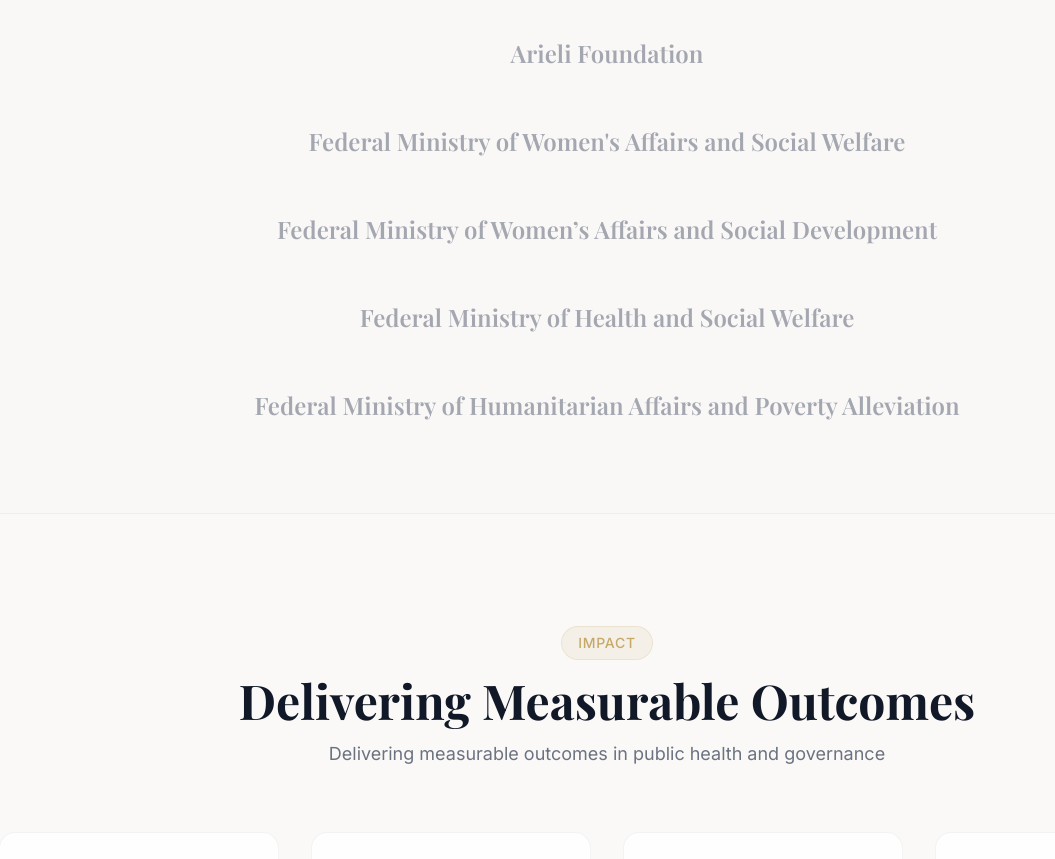
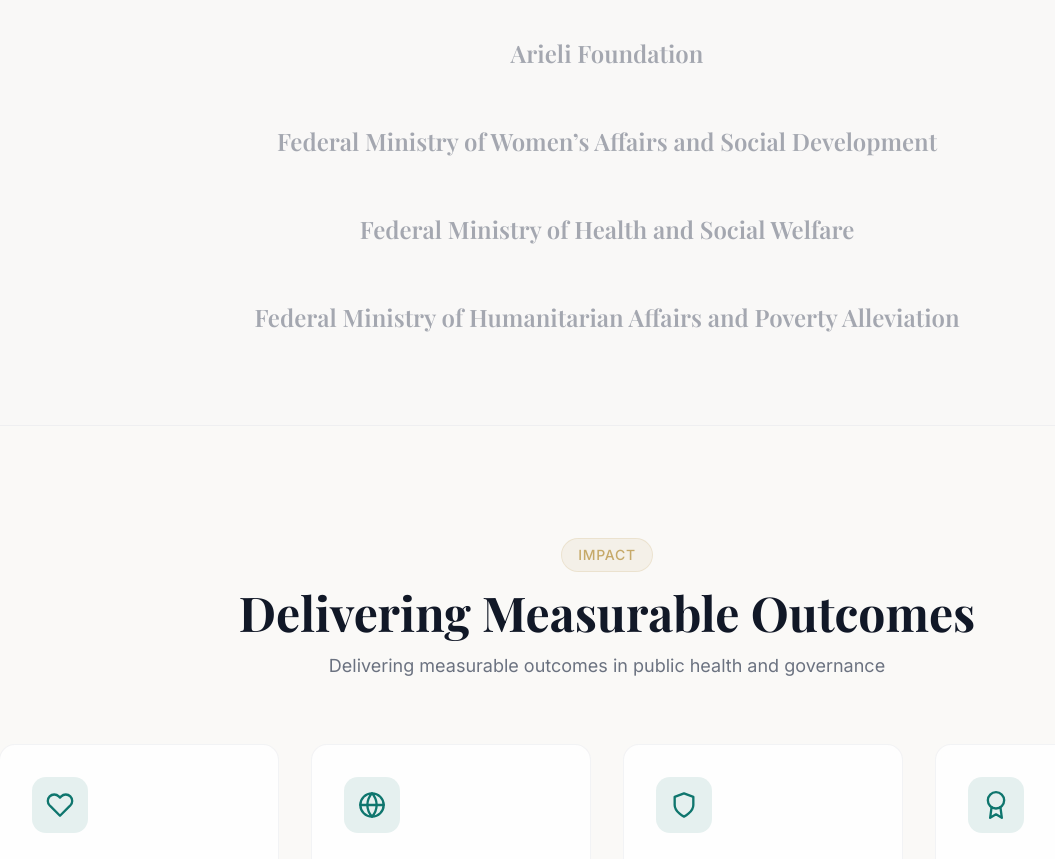
Before and after one commit to KernelPunk712/dr-nat-portfolio, a Next.js app: page / in a window 1280 px wide. Shown: the part 1180-2039 px from the top of the page, without its empty margins (33-1088 px from the left). Built offline with nearby package versions, Linux system fonts and the light colour scheme; a web font is replaced by a local one.

Commit message:
latest change

```diff
--- a/components/sections/trusted-by.tsx
+++ b/components/sections/trusted-by.tsx
@@ -8,10 +8,6 @@
   { name: 'World Health Organization', abbrev: 'WHO' },
   { name: 'NHS', abbrev: 'NHS' },
   { name: 'Arieli Foundation', abbrev: 'Arieli' },
-  {
-    name: `Federal Ministry of Women's Affairs and Social Welfare `,
-    abbrev: `FMWASW`,
-  },
   {
     name: ` Federal Ministry of Women’s Affairs and Social Development`,
     abbrev: 'FMWASD',
```
